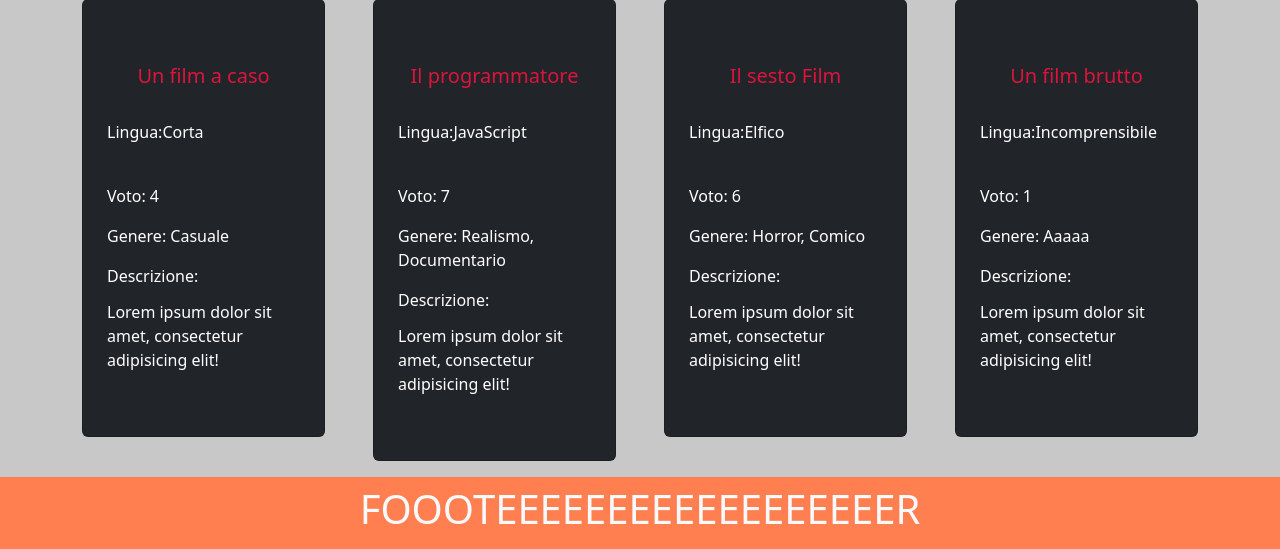
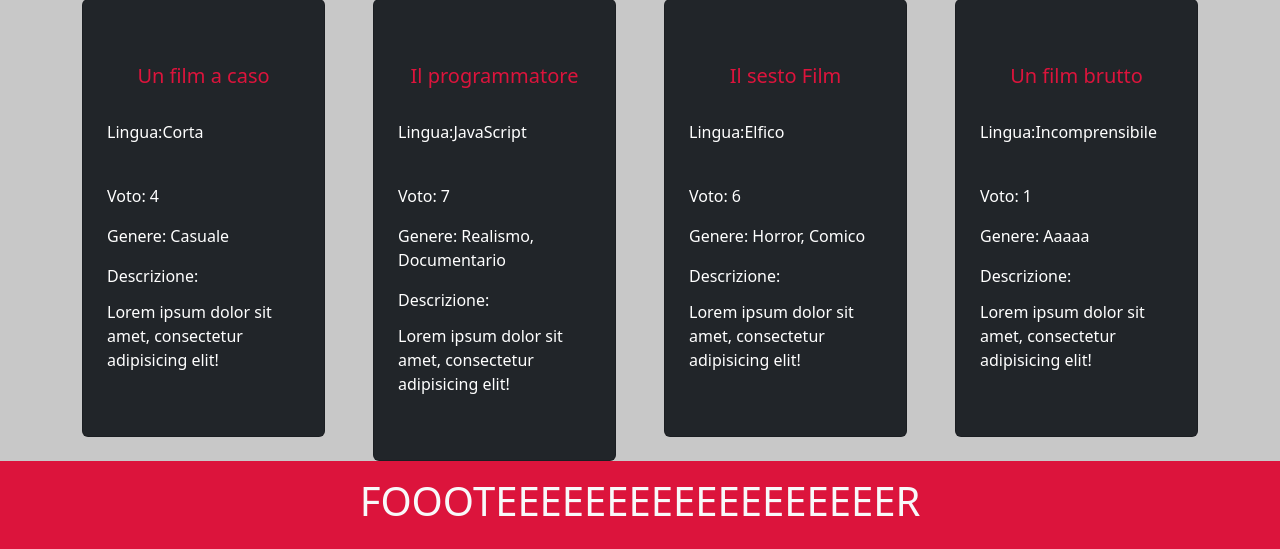
Before and after one commit to MarcoColloca/php-oop-1, a PHP site: page / in a window 1280 px wide. Shown: the part 675-1224 px from the top of the page. Run offline with PHP 8.4, Linux system fonts and the light colour scheme.

Commit message:
Refactor → changed footer bg color

```diff
--- a/components/footer.php
+++ b/components/footer.php
@@ -1,7 +1,7 @@
 <footer>
 
 
-    <div class="footer text-center text-light bg-coral py-2">
+    <div class="footer text-center text-light bg-crimson py-3">
         <h1>
             FOOOTEEEEEEEEEEEEEEEEEER
         </h1>
--- a/css/style.css
+++ b/css/style.css
@@ -12,6 +12,9 @@ body{
     background-color: coral;
 }
 
+.bg-crimson{
+    background-color: crimson;
+}
 
 /* STYLE */
 #app{
```
